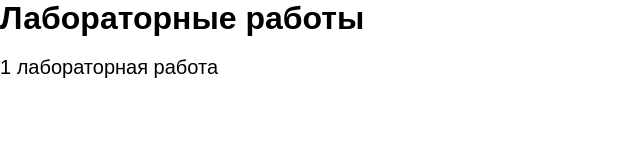
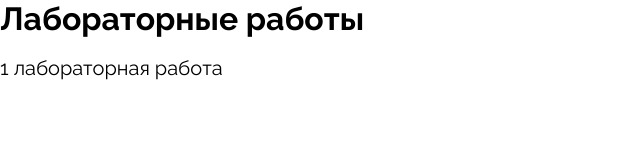
Before and after one commit to Ilyaaa-a/basics-of-web-technologies, a plain HTML site: page index.html in a window 1280 px wide. Shown: the whole page, without its empty margins (0-640 px from the left). Drawn offline with Linux system fonts and the light colour scheme; files that its build step writes are made by us from their sources.

Commit message:
Update index.html

```diff
--- a/index.html
+++ b/index.html
@@ -4,7 +4,11 @@
     <meta charset="UTF-8">
     <meta name="viewport" content="width=device-width, initial-scale=1.0">
     <title>WEB</title>
+
     <link rel="stylesheet" href="styles/styles.css">
+
+    <link href="https://fonts.googleapis.com/css2?family=Raleway:ital,wght@0,100..900;1,100..900&display=swap" rel="stylesheet">
+
 </head>
 <body>
     <h1>Лабораторные работы</h1>
```
